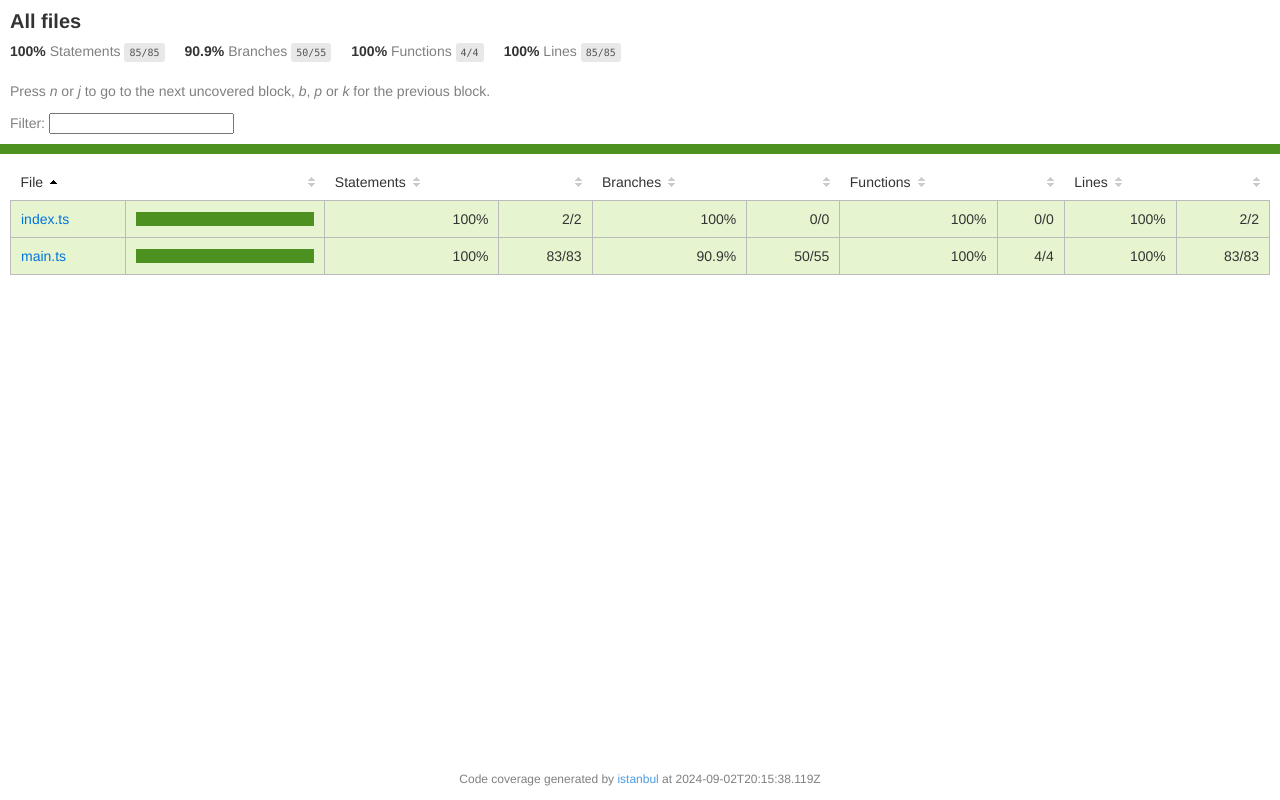
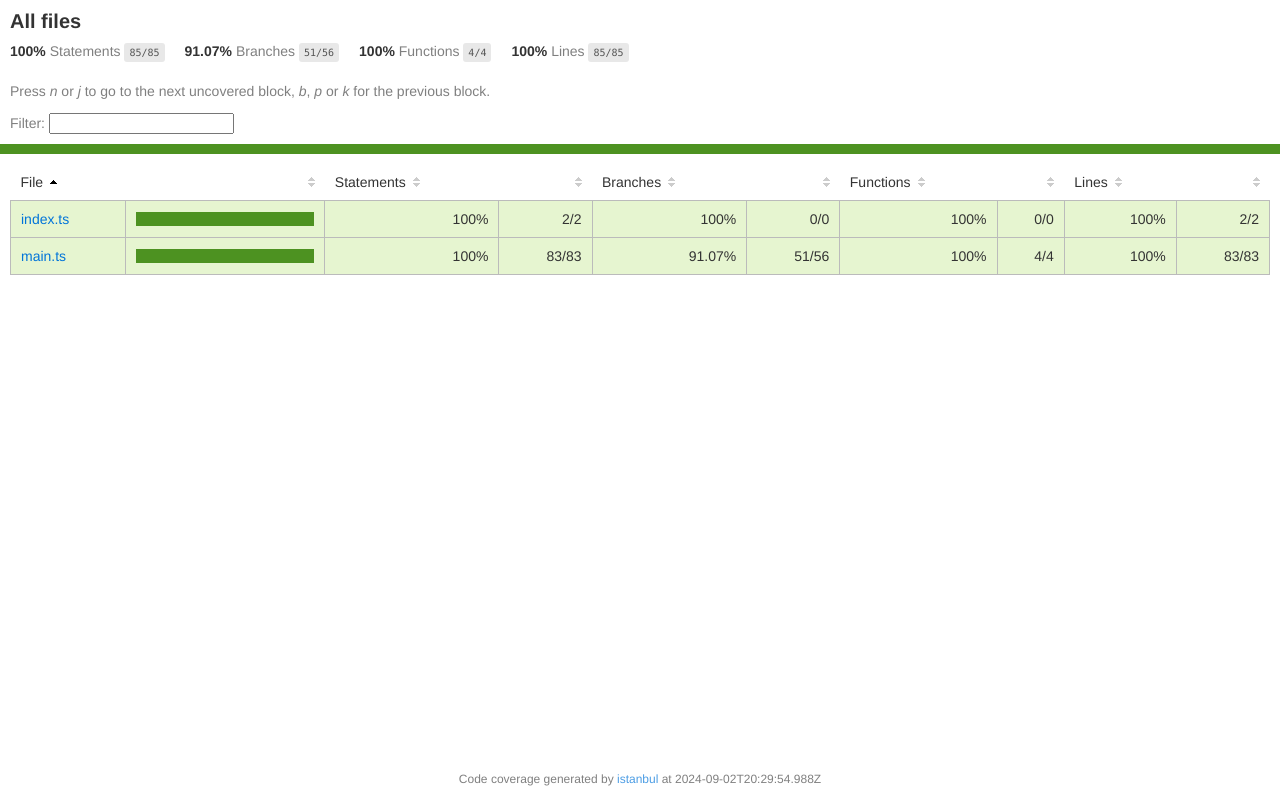
Before and after one commit to mantulen/pre-commit-action, a website: page docs/index.html in a window 1280 px wide. Drawn offline with Linux system fonts and the light colour scheme.

Commit message:
build: update package

```diff
--- a/docs/index.html
+++ b/docs/index.html
@@ -30,9 +30,9 @@
 
 
             <div class='fl pad1y space-right2'>
-                <span class="strong">90.9% </span>
+                <span class="strong">91.07% </span>
                 <span class="quiet">Branches</span>
-                <span class='fraction'>50/55</span>
+                <span class='fraction'>51/56</span>
             </div>
 
 
@@ -100,8 +100,8 @@
 	</td>
 	<td data-value="100" class="pct high">100%</td>
 	<td data-value="83" class="abs high">83/83</td>
-	<td data-value="90.9" class="pct high">90.9%</td>
-	<td data-value="55" class="abs high">50/55</td>
+	<td data-value="91.07" class="pct high">91.07%</td>
+	<td data-value="56" class="abs high">51/56</td>
 	<td data-value="100" class="pct high">100%</td>
 	<td data-value="4" class="abs high">4/4</td>
 	<td data-value="100" class="pct high">100%</td>
@@ -116,7 +116,7 @@
             <div class='footer quiet pad2 space-top1 center small'>
                 Code coverage generated by
                 <a href="https://istanbul.js.org/" target="_blank" rel="noopener noreferrer">istanbul</a>
-                at 2024-09-02T20:15:38.119Z
+                at 2024-09-02T20:29:54.988Z
             </div>
         <script src="prettify.js"></script>
         <script>
```
Also changed, not shown: docs/index.ts.html (+1 -1 lines), docs/main.ts.html (+4 -4 lines), 2 other files.
